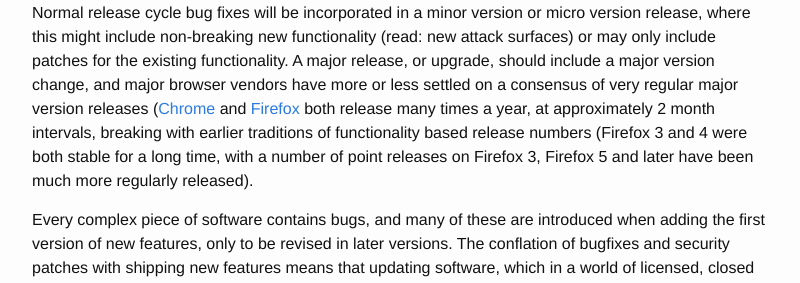
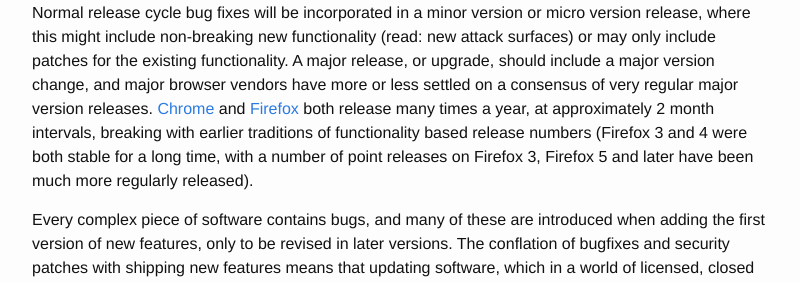
Before and after one commit to djuber/myblog, a Jekyll site: the page built from _posts/2019-03-04-Why-Duo-Gets-It-Wrong.markdown, in a window 1280 px wide and 900 px high, scrolled down 2922 px. Shown: the part 376-659 px from the top of the window, without its empty margins (238-1038 px from the left). Built offline with Jekyll 4.4.1, drawn with Linux system fonts in a browser that asks for light colours; some of the changed text lies outside the part shown.

Commit message:
automated 2019-03-04-03:17:46

```diff
--- a/_posts/2019-03-04-Why-Duo-Gets-It-Wrong.markdown
+++ b/_posts/2019-03-04-Why-Duo-Gets-It-Wrong.markdown
@@ -44,7 +44,7 @@ For systems, like Debian or RedHat, that rely on a stable release plan, the Mozi
 
 # Version Checks are a Poor Proxy for Security
 
-My final point, less bounded by time constraints or simple math, is the belief that "upgrade your software", while simple, and often able to prevent some known problems, is a poor way of maintaining security, and in many cases introduces unknown vulnerabilities. Let's distinguish "patches" or "hotfixes" or "security updates" on one hand (do install these, always, as soon as available), from "releases" or "upgrades", which include new functionality, either in addition to security and bug fixes or without them. Normal release cycle bug fixes will be incorporated in a minor version or micro version release, where this might include non-breaking new functionality (read: new attack surfaces) or may only include patches for the existing functionality. A major release, or upgrade, should include a major version change, and major browser vendors have more or less settled on a consensus of very regular major version releases ([Chrome](https://en.wikipedia.org/wiki/Google_Chrome_version_history) and [Firefox](https://en.wikipedia.org/wiki/Firefox_version_history) both release many times a year, at approximately 2 month intervals, breaking with earlier traditions of functionality based release numbers (Firefox 3 and 4 were both stable for a long time, with a number of point releases on Firefox 3, Firefox 5 and later have been much more regularly released).
+My final point, less bounded by time constraints or simple math, is the belief that "upgrade your software", while simple, and often able to prevent some known problems, is a poor way of maintaining security, and in many cases introduces unknown vulnerabilities. Let's distinguish "patches" or "hotfixes" or "security updates" on one hand (do install these, always, as soon as available), from "releases" or "upgrades", which include new functionality, either in addition to security and bug fixes or without them. Normal release cycle bug fixes will be incorporated in a minor version or micro version release, where this might include non-breaking new functionality (read: new attack surfaces) or may only include patches for the existing functionality. A major release, or upgrade, should include a major version change, and major browser vendors have more or less settled on a consensus of very regular major version releases. [Chrome](https://en.wikipedia.org/wiki/Google_Chrome_version_history) and [Firefox](https://en.wikipedia.org/wiki/Firefox_version_history) both release many times a year, at approximately 2 month intervals, breaking with earlier traditions of functionality based release numbers (Firefox 3 and 4 were both stable for a long time, with a number of point releases on Firefox 3, Firefox 5 and later have been much more regularly released).
 
 Every complex piece of software contains bugs, and many of these are introduced when adding the first version of new features, only to be revised in later versions. The conflation of bugfixes and security patches with shipping new features means that updating software, which in a world of licensed, closed source applications, may have only ever occurred in a single version (new features were shipped in the next version, upgrades were paid and not automatic) was a great plan, but for open source projects, and those release new versions every month or two, may be a recipe for disaster.
 
```
